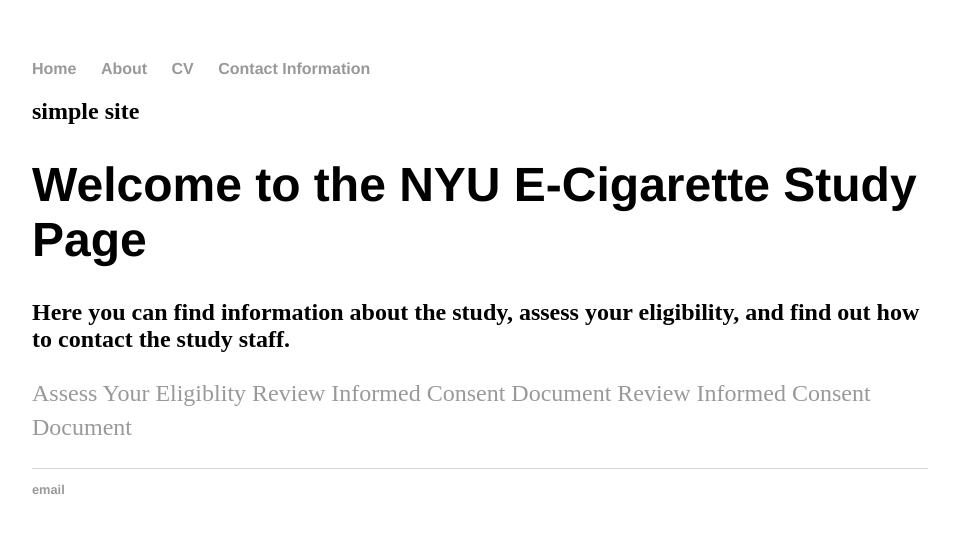
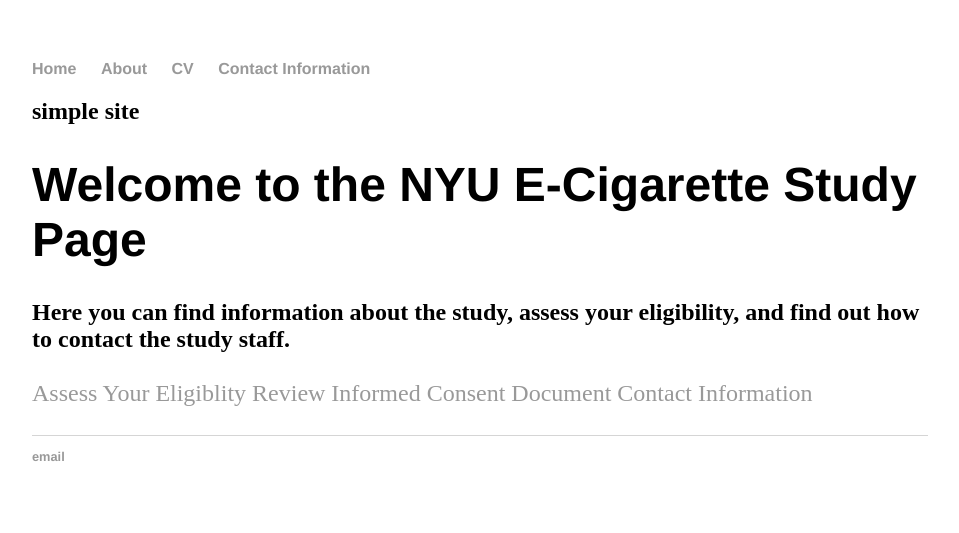
Before and after one commit to nyu-mhealth/juul_study_page, a Jekyll site: the page built from index.md, in a window 1280 px wide. Shown: the top 533 px of the page, without its empty margins (160-1119 px from the left). Built offline with Jekyll 4.4.1, drawn with Linux system fonts in a browser that asks for light colours.

Commit message:
Update index.md

```diff
--- a/index.md
+++ b/index.md
@@ -8,5 +8,5 @@
 ## Here you can find information about the study, assess your eligibility, and find out how to contact the study staff.
 
 [Assess Your Eligiblity](https://nyu.qualtrics.com/jfe/form/SV_7R0troHmfry4MDj)
-[Review Informed Consent Document](https://nyu.qualtrics.com/jfe/form/SV_7R0troHmfry4MDj)
 [Review Informed Consent Document](pages/consent_link.html)
+[Contact Information](pages/contact_info.html)
```
